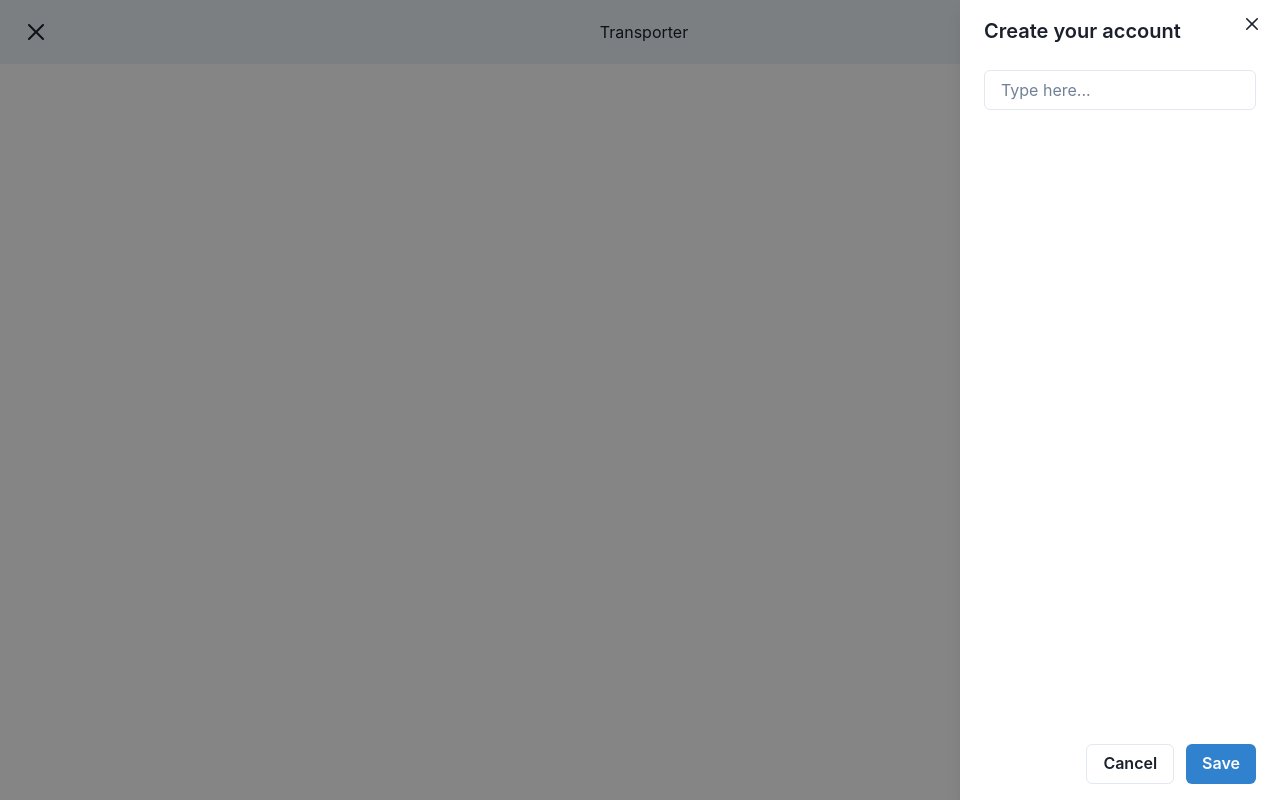
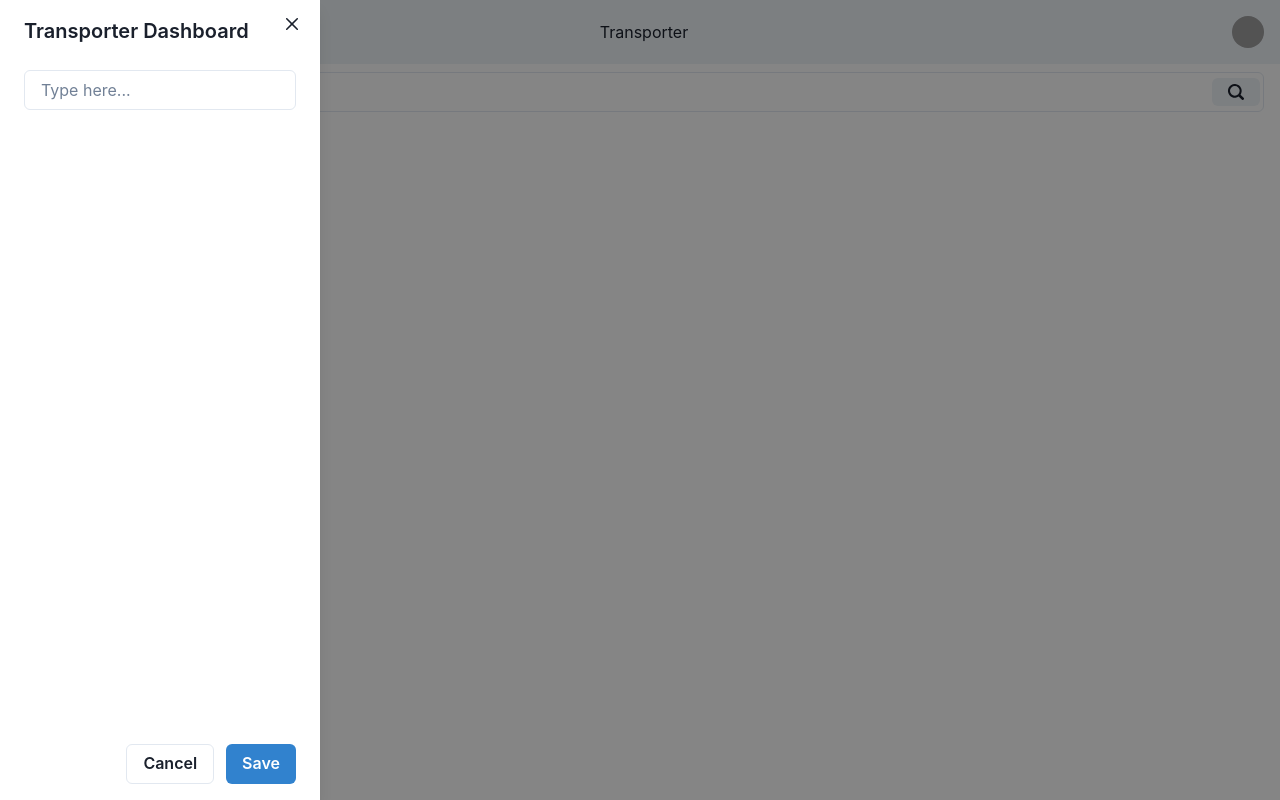
Before and after one commit to Fleet-Queue/Container-app, a React (Create React App) app in the folder Client/: page /transporter in a window 1280 px wide. Both pictures are taken after a click on the button 36 px from the left and 32 px from the top of the page. Built offline with nearby package versions, Linux system fonts and the light colour scheme; grey boxes are pictures that could not be loaded.

Commit message:
feat: search bar added

```diff
--- a/Client/src/Pages/Transporter.js
+++ b/Client/src/Pages/Transporter.js
@@ -5,7 +5,7 @@ import {
   Avatar,
   HStack,
   Link,
-
+  Input,
   Button,
   Menu,
   MenuButton,
@@ -16,9 +16,12 @@ import {
   useColorModeValue,
   Stack,
   Center,
+  InputRightAddon,
+  InputGroup,
+  InputRightElement
 } from '@chakra-ui/react';
 
-
+import {Search2Icon} from '@chakra-ui/icons';
 import {Navbar} from '../components/transporter/navbar';
 
 
@@ -32,6 +35,19 @@ export  const Transporter = () => {
 
 <Navbar/>
 
+
+<Box display="flex" pb={2} mt={2} m={2}>
+<InputGroup>
+  <Input placeholder="Search by vehicle no" mr={2}/>
+
+    <InputRightElement width='4.5rem'>
+        <Button h='1.75rem' >
+        {<Search2Icon />}
+        </Button>
+      </InputRightElement>
+  </InputGroup>
+</Box>
+
     </>
   );
 }
--- a/Client/src/components/miscellaneous/sideDrawer.js
+++ b/Client/src/components/miscellaneous/sideDrawer.js
@@ -15,7 +15,7 @@ export function SideDrawer(){
           <>
             <IconButton
             size={'md'}
-            icon={isOpen ? <CloseIcon /> : <HamburgerIcon />}
+            icon={ <HamburgerIcon />}
             aria-label={'Open Menu'}
             ref={btnRef}
             onClick={onOpen}
@@ -24,14 +24,14 @@ export function SideDrawer(){
 
             <Drawer
               isOpen={isOpen}
-              placement='right'
+              placement='left'
               onClose={onClose}
               finalFocusRef={btnRef}
             >
               <DrawerOverlay />
               <DrawerContent>
                 <DrawerCloseButton />
-                <DrawerHeader>Create your account</DrawerHeader>
+                <DrawerHeader>Transporter Dashboard</DrawerHeader>
 
                 <DrawerBody>
                   <Input placeholder='Type here...' />
--- a/Client/src/components/transporter/navbar.js
+++ b/Client/src/components/transporter/navbar.js
@@ -6,7 +6,6 @@ import {
     Avatar,
     HStack,
     Link,
-
     Button,
     Menu,
     MenuButton,
```
